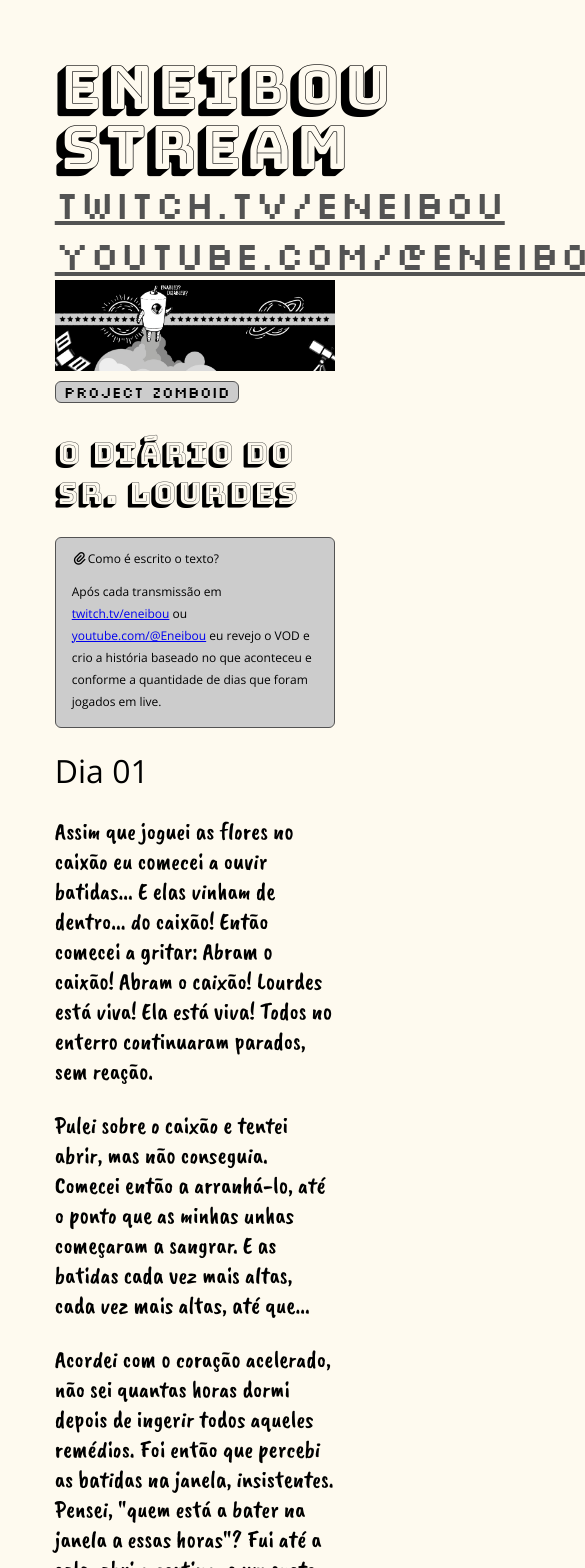
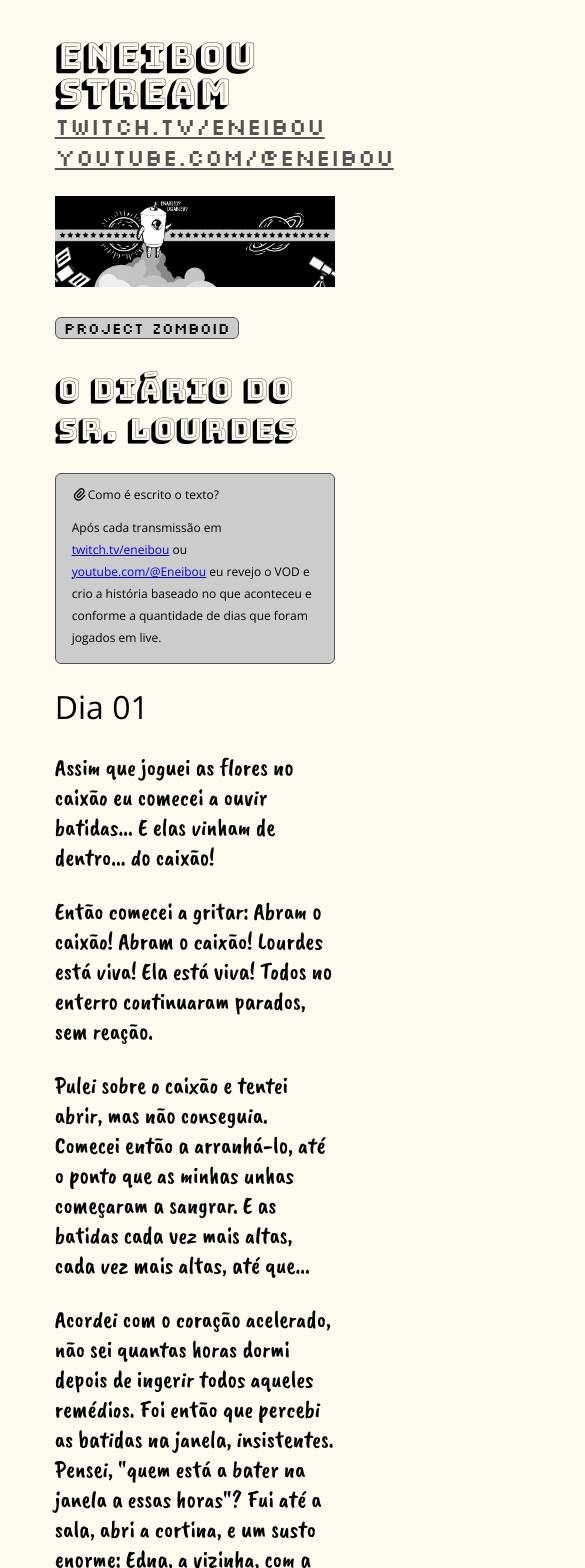
Before and after one commit to RodrigoEnable/eneibou-stream, an Angular app: page / in a window 390 px wide. Shown: the top 1568 px of the page, 585 px wide, since content can reach past the window. Built offline with nearby package versions, Linux system fonts and the light colour scheme.

Commit message:
Diary 02 (revision)

```diff
--- a/src/app/app.component.html
+++ b/src/app/app.component.html
@@ -23,7 +23,8 @@
     </div>
     <h1 class="open-sans">Dia 01</h1>
     <div class="diary caveat-brush-regular">
-      <p>Assim que joguei as flores no caixão eu comecei a ouvir batidas... E elas vinham de dentro... do caixão! Então comecei a gritar: Abram o caixão! Abram o caixão! Lourdes está viva! Ela está viva! Todos no enterro continuaram parados, sem reação. </p>
+      <p>Assim que joguei as flores no caixão eu comecei a ouvir batidas... E elas vinham de dentro... do caixão!</p>
+      <p>Então comecei a gritar: Abram o caixão! Abram o caixão! Lourdes está viva! Ela está viva! Todos no enterro continuaram parados, sem reação.</p>
       <p>Pulei sobre o caixão e tentei abrir, mas não conseguia. Comecei então a arranhá-lo, até o ponto que as minhas unhas começaram a sangrar. E as batidas cada vez mais altas, cada vez mais altas, até que...</p>
       <p>Acordei com o coração acelerado, não sei quantas horas dormi depois de ingerir todos aqueles remédios. Foi então que percebi as batidas na janela, insistentes. Pensei, "quem está a bater na janela a essas horas"? Fui até a sala, abri a cortina, e um susto enorme:  Edna, a vizinha, com a cara pálida, olhos arregalados, a bater na janela. Logo pensei, "o cachorro do Bob defecou no quintal dela novamente". Mas depois novo susto: Bob apareceu ao lado dela e começou a bater na janela também, com a mesma cara pálida mas... com uma faca enfiada no peito.</p>
       <p>Não era Halloween, não entendi nada, porque queriam me assustar? Esbravejei mas não adiantou, eles não saíram da personagem. Enquanto pensava no absurdo daquela situação eles quebraram a janela.  Foi então que ouvi os gemidos. Lembrei dos filmes de zumbis que Joshua costumava assistir e finalmente entendi as personagens.</p>
@@ -262,17 +263,21 @@
       <p>Lourdes brigou comigo, que não podia beber já que ia dirigir. "Mas hoje é um dia especial Lourdes", eu disse a ela.</p>
       <p>"Lembra Lourdes? Na primeira noite que passamos na casa do lago abrimos uma garrafa de vinho! E depois de todo esse tempo vamos retornar para a casa do lago".</p>
       <p>Eu trabalhei duro! Eu mereço!</p>
-      <p>Tomamos o vinho e ele acabou rápido. Lourdes bebeu mais do que eu. Então abri uma segunda garrafa de vinho... E o bebi todo.</p>
+      <p>Tomamos o vinho e ele acabou rápido. Lourdes bebeu mais do que eu! Então abri uma segunda garrafa de vinho... E o bebi todo.</p>
       <p>Liguei o carro e segui caminho. Admito que senti meus reflexos ruins, mas não queria adiar a ida, o que foi um erro. Logo após atravessar pela área da obra, já não lembrava de mais de nada.</p>
       <p>Foi então que aconteceu... Quando eu olhei já era tarde demais, havia um táxi incendiado bem na minha frente, consegui desviar mas bati de frente com uma árvore. Minha sorte é que estava com o cinto de segurança que Lourdes me obrigou a usar por ter bebido.</p>
       <p>Minha mente desligou, simplesmente desligou.</p>
-      <p>Tirei o cinto e sai do carro cambaleante. Quando olhei em volta... Não fazia ideia de onde estava.</p>
+      <p>Tirei o cinto e sai do carro cambaleante, senti um feixo de sangue a escorrer da testa. Estava coberto de cacos de vidro. Quando olhei em volta... Não fazia ideia de onde estava.</p>
       <p>Após algum tempo percebi que provavelmente já passei pela casa do lago. Andei alguns metros na rua e vi uma grade com uma placa, "área restrita". Sim, eu havia passado da casa do lago e estava no orfanato. Quando olhei para aquele prédio abandonado subiu um arrepio na espinha. "Joshua"... Lourdes virou meu rosto. "Não olhe", disse ela.</p>
-      <p>Dei dois tapas no meu rosto. "Acorda"! Eu gritei.</p>
+      <p>Dei dois tapas no meu rosto. "Acorda"! Gritei comigo mesmo.</p>
       <p>Voltei para o carro, sentei no banco do motorista e girei a chave.</p>
       <p>Nada aconteceu. O motor estava morto. "Meu Deus, como vou voltar por todo esse caminho a pé? Por favor, não me puna mais".</p>
       <p>Eu não tinha outra opção senão voltar a pé.</p>
     </div>
+    <h1 class="open-sans">Dia 24</h1>
+    <div class="diary caveat-brush-regular">
+      <p>Continua na próxima transmissão...</p>
+    </div>
   </div>
   <router-outlet></router-outlet>
 </main>
--- a/src/app/app.component.scss
+++ b/src/app/app.component.scss
@@ -6,7 +6,7 @@
         header {
             display: flex;
             flex-direction: column;
-            font-size: 40px;
+            font-size: 2.5rem;
 
             .info {
                 h2 {
@@ -22,10 +22,16 @@
             }
 
             .banner {
+                padding-block: 1.5rem;
+
                 img {
                     width: 100%;
                     height: 100%;
                 }
+            }
+
+            @media screen and (max-width: 768px) {
+                font-size: 1.5rem;
             }
         }
 
@@ -47,7 +53,7 @@
                     background-color: #cccccc;
 
                     p, span {
-                        font-size: 12px;
+                        font-size: 0.75rem;
                     }
 
                     .obs {
@@ -57,14 +63,14 @@
                 }
 
                 h3 {
-                    font-size: 30px;
+                    font-size: 1.875rem;
                     margin-bottom: 0;
                 }
             }
 
             .diary {
                 p {
-                    font-size: 24px;
+                    font-size: 1.5rem;
                 }
             }
         }
```
